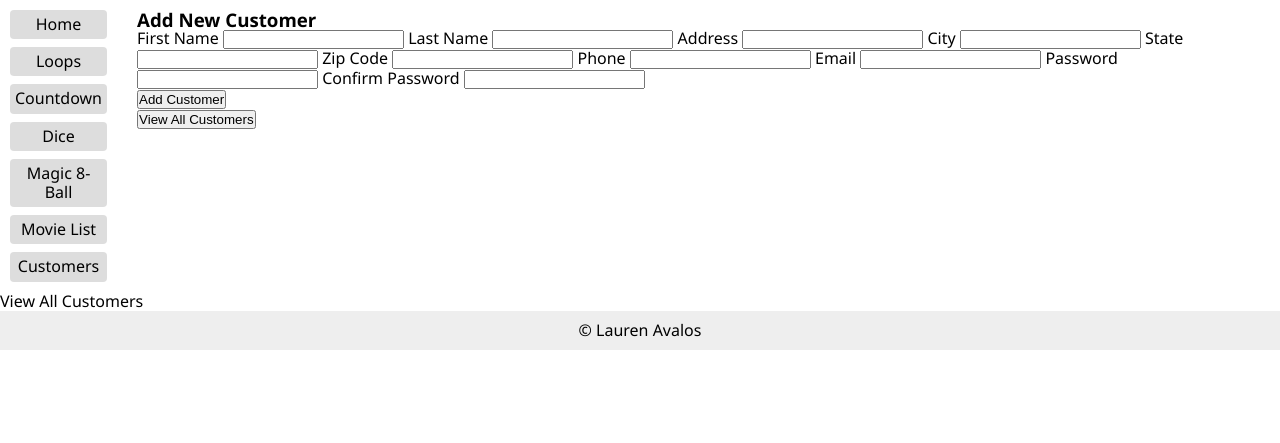
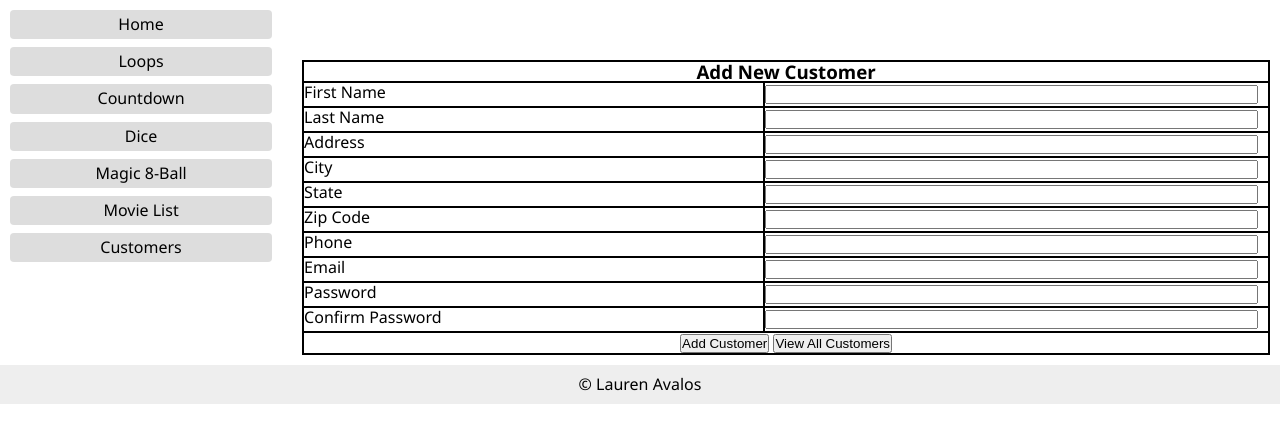
Before and after one commit to laurenavalos/phpclass, a PHP site: page /customer/addcustomer.php in a window 1280 px wide. Shown: the part 180-623 px from the top of the page. Run offline with PHP 8.4, Linux system fonts and the light colour scheme.

Commit message:
customer update

```diff
--- a/customer/addcustomer.php
+++ b/customer/addcustomer.php
@@ -2,6 +2,7 @@
 include "../includes/newdb.php";
 
 if (!empty($_POST["first"]) && !empty($_POST["last"]) && !empty($_POST["email"]) && !empty($_POST["password"]) && !empty($_POST["confirm"])) {
+    echo "<p>Form submitted.</p>";
 
     $first = $_POST["first"];
     $last = $_POST["last"];
@@ -14,31 +15,86 @@ if (!empty($_POST["first"]) && !empty($_POST["last"]) && !empty($_POST["email"])
     $password = $_POST["password"];
     $confirm = $_POST["confirm"];
 
-    if ($password !== $confirm) {
-        $error = "Passwords do not match!";
-    } else {
+    if ($password == $confirm) {
+        echo "<p>Passwords match, running insert...</p>";
         try {
-            $con = mysqli_connect("localhost", "dbuser", "dbdev123", "customer");
-
-            $sql = mysqli_prepare($con, "INSERT INTO customers (first, last, address, city, state, zip, phone, email, password) VALUES (?, ?, ?, ?, ?, ?, ?, ?, ?)");
+            $sql = mysqli_prepare($con, "INSERT INTO customers (first, last, address, city, state, zip, phone, email, password)
+                                     VALUES (?, ?, ?, ?, ?, ?, ?, ?, ?)");
             mysqli_stmt_bind_param($sql, "sssssssss", $first, $last, $address, $city, $state, $zip, $phone, $email, $password);
             mysqli_stmt_execute($sql);
-
-            $success = "Customer added successfully!";
+            echo "<p>Insert executed. Rows affected: " . mysqli_stmt_affected_rows($sql) . "</p>";
         } catch (mysqli_sql_exception $ex) {
-            $error = $ex->getMessage();
+            echo $ex;
         }
+    } else {
+        echo "Passwords do not match!";
     }
 }
 ?>
-
 <!doctype html>
 <html lang="en">
 <head>
     <meta charset="UTF-8">
-    <meta name="viewport" content="width=device-width, initial-scale=1.0">
+    <meta name="viewport"
+          content="width=device-width, user-scalable=no, initial-scale=1.0, maximum-scale=1.0, minimum-scale=1.0">
+    <meta http-equiv="X-UA-Compatible" content="ie=edge">
     <title>Add Customer</title>
     <link rel="stylesheet" href="/css/base.css">
+    <link rel="stylesheet" href="./css/grid.css">
+    <style>
+        .grid-container {
+            margin-top: 50px;
+            display: grid;
+            grid-template-areas:
+                'header header'
+                'FirstName FirstInput'
+                'LastName LastInput'
+                'Address AddressInput'
+                'City CityInput'
+                'State StateInput'
+                'Zip ZipInput'
+                'Phone PhoneInput'
+                'Email EmailInput'
+                'Password PasswordInput'
+                'Confirm ConfirmInput'
+                'footer footer';
+            padding: 0;
+        }
+
+        .grid-header { grid-area: header; text-align: center; }
+
+        .grid-footer { grid-area: footer; text-align: center; }
+
+        .FirstName { grid-area: FirstName; }
+        .FirstInput { grid-area: FirstInput; }
+
+        .LastName { grid-area: LastName; }
+        .LastInput { grid-area: LastInput; }
+
+        .Address { grid-area: Address; }
+        .AddressInput { grid-area: AddressInput; }
+
+        .City { grid-area: City; }
+        .CityInput { grid-area: CityInput; }
+
+        .State { grid-area: State; }
+        .StateInput { grid-area: StateInput; }
+
+        .Zip { grid-area: Zip; }
+        .ZipInput { grid-area: ZipInput; }
+
+        .Phone { grid-area: Phone; }
+        .PhoneInput { grid-area: PhoneInput; }
+
+        .Email { grid-area: Email; }
+        .EmailInput { grid-area: EmailInput; }
+
+        .Password { grid-area: Password; }
+        .PasswordInput { grid-area: PasswordInput; }
+
+        .Confirm { grid-area: Confirm; }
+        .ConfirmInput { grid-area: ConfirmInput; }
+    </style>
 </head>
 <body>
 <?php include "../includes/header.php"; ?>
@@ -46,46 +102,89 @@ if (!empty($_POST["first"]) && !empty($_POST["last"]) && !empty($_POST["email"])
     <?php include "../includes/nav.php"; ?>
     <main>
         <form method="post">
-            <h3>Add New Customer</h3>
+            <div class="grid-container">
+                <div class="grid-header">
+                    <h3>Add New Customer</h3>
+                </div>
 
+                <div class="FirstName">
+                    <label for="first">First Name</label>
+                </div>
+                <div class="FirstInput">
+                    <input type="text" name="first" id="first" required>
+                </div>
 
-            <label for="first">First Name</label>
-            <input type="text" name="first" id="first" required>
+                <div class="LastName">
+                    <label for="last">Last Name</label>
+                </div>
+                <div class="LastInput">
+                    <input type="text" name="last" id="last" required>
+                </div>
 
-            <label for="last">Last Name</label>
-            <input type="text" name="last" id="last" required>
+                <div class="Address">
+                    <label for="address">Address</label>
+                </div>
+                <div class="AddressInput">
+                    <input type="text" name="address" id="address">
+                </div>
 
-            <label for="address">Address</label>
-            <input type="text" name="address" id="address" required>
+                <div class="City">
+                    <label for="city">City</label>
+                </div>
+                <div class="CityInput">
+                    <input type="text" name="city" id="city">
+                </div>
 
-            <label for="city">City</label>
-            <input type="text" name="city" id="city" required>
+                <div class="State">
+                    <label for="state">State</label>
+                </div>
+                <div class="StateInput">
+                    <input type="text" name="state" id="state">
+                </div>
 
-            <label for="state">State</label>
-            <input type="text" name="state" id="state" required>
+                <div class="Zip">
+                    <label for="zip">Zip Code</label>
+                </div>
+                <div class="ZipInput">
+                    <input type="text" name="zip" id="zip">
+                </div>
 
-            <label for="zip">Zip Code</label>
-            <input type="text" name="zip" id="zip" pattern="\d{5}" title="Enter 5-digit ZIP" required>
+                <div class="Phone">
+                    <label for="phone">Phone</label>
+                </div>
+                <div class="PhoneInput">
+                    <input type="text" name="phone" id="phone">
+                </div>
 
-            <label for="phone">Phone</label>
-            <input type="tel" name="phone" id="phone" pattern="[0-9]{10}" title="Enter 10-digit phone number" required>
+                <div class="Email">
+                    <label for="email">Email</label>
+                </div>
+                <div class="EmailInput">
+                    <input type="text" name="email" id="email" required>
+                </div>
 
-            <label for="email">Email</label>
-            <input type="email" name="email" id="email" required>
+                <div class="Password">
+                    <label for="password">Password</label>
+                </div>
+                <div class="PasswordInput">
+                    <input type="text" name="password" id="password" required>
+                </div>
 
-            <label for="password">Password</label>
-            <input type="password" name="password" id="password" minlength="6" required>
+                <div class="Confirm">
+                    <label for="confirm">Confirm Password</label>
+                </div>
+                <div class="ConfirmInput">
+                    <input type="text" name="confirm" id="confirm" required>
+                </div>
 
-            <label for="confirm">Confirm Password</label>
-            <input type="password" name="confirm" id="confirm" minlength="6" required>
-        </form>
-        <input type="submit" value="Add Customer">
-        <form action="/customer/viewcustomers.php" method="get">
-            <button type="submit">View All Customers</button>
+                <div class="grid-footer">
+                    <input type="submit" value="Add Customer">
+                    <input type="button" value="View All Customers" onclick="document.location.href='/customer/viewcustomers.php'">
+                </div>
+            </div>
         </form>
     </main>
 </div>
-<a href="/customer/viewcustomers.php">View All Customers</a>
 <?php include "../includes/footer.php"; ?>
 </body>
 </html>
```
Also changed, not shown: customer/customerupdate.php (added, +154 -0 lines), customer/deletecustomer.php (added, +19 -0 lines), customer/index.php (+52 -35 lines), customer/viewcustomers.php (+17 -20 lines).
